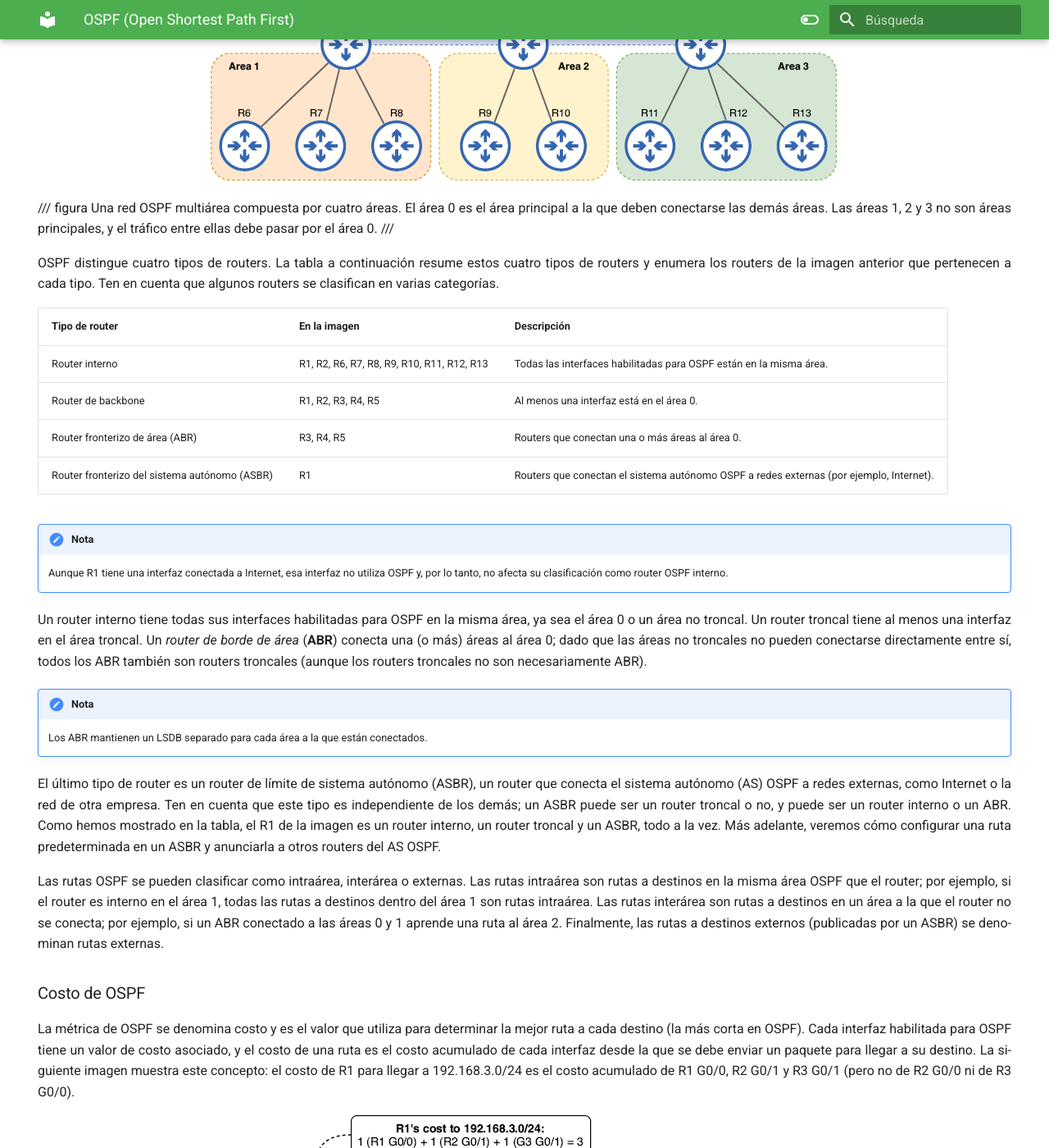
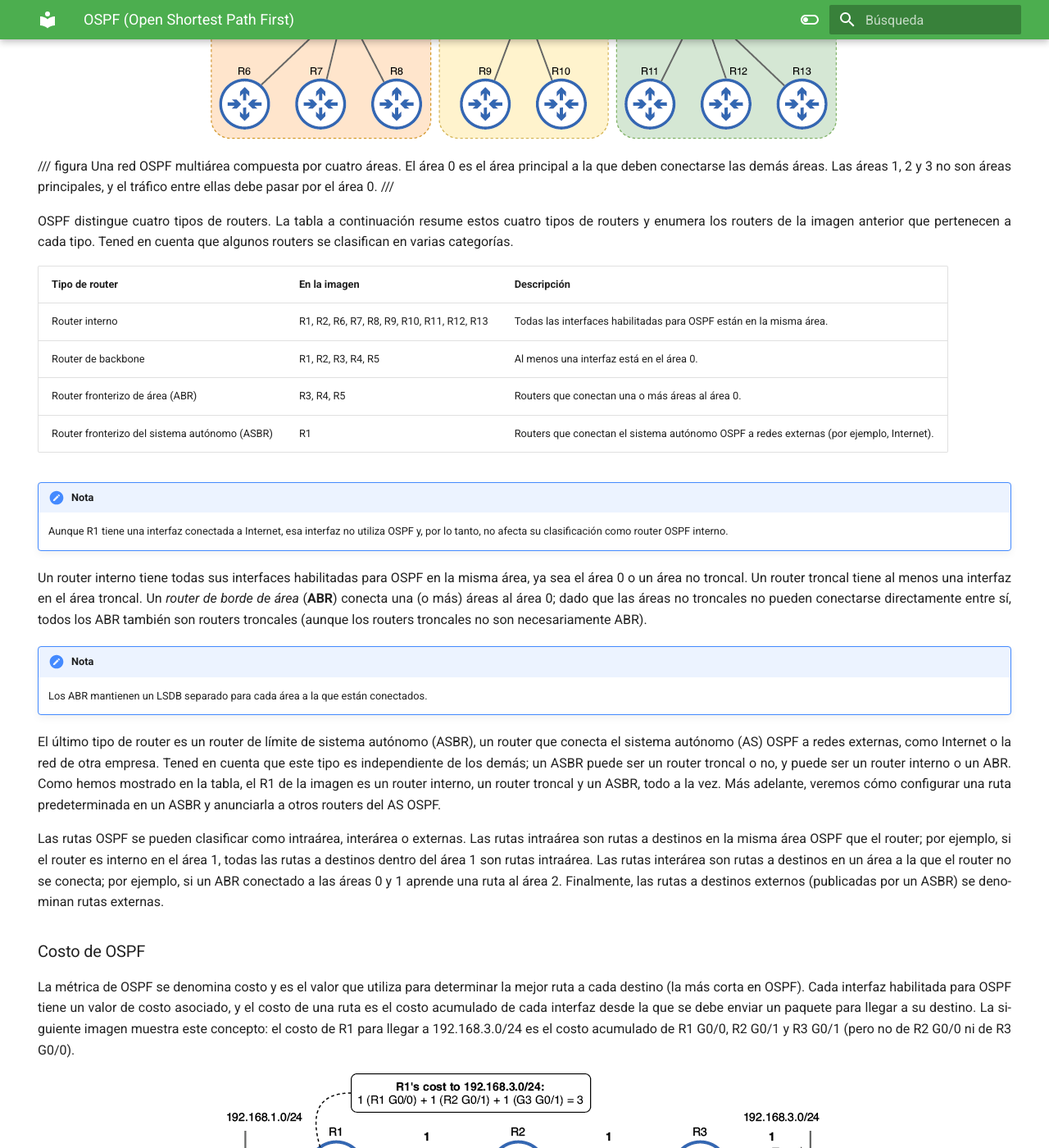
Before and after one commit to raul-profesor/PARE, an MkDocs documentation site: the page built from docs/ospf.md, in a window 1280 px wide and 1400 px high, scrolled down 2456 px. Shown: the whole window at 82% size. Built offline with MkDocs 1.6.1 and Material for MkDocs 9.7.7, drawn with Linux system fonts in a browser that asks for light colours; some of the changed text lies outside the part shown.

Commit message:
Fix OSPF

````diff
--- a/docs/ospf.md
+++ b/docs/ospf.md
@@ -64,7 +64,7 @@ En la siguiente imagen se muestra una red OSPF multiárea compuesta por cuatro
 Una red OSPF multiárea compuesta por cuatro áreas. El área 0 es el área principal a la que deben conectarse las demás áreas. Las áreas 1, 2 y 3 no son áreas principales, y el tráfico entre ellas debe pasar por el área 0.
 ///
 
-OSPF distingue cuatro tipos de routers. La tabla a continuación resume estos cuatro tipos de routers y enumera los routers de la imagen anterior que pertenecen a cada tipo. Ten en cuenta que algunos routers se clasifican en varias categorías.
+OSPF distingue cuatro tipos de routers. La tabla a continuación resume estos cuatro tipos de routers y enumera los routers de la imagen anterior que pertenecen a cada tipo. Tened en cuenta que algunos routers se clasifican en varias categorías.
 
 | Tipo de router | En la imagen| Descripción |
 |----------------|-------------------|-------------|
@@ -81,7 +81,7 @@ Un router interno tiene todas sus interfaces habilitadas para OSPF en la misma
 !!!note "Nota"
     Los ABR mantienen un LSDB separado para cada área a la que están conectados.
 
-El último tipo de router es un router de límite de sistema autónomo (ASBR), un router que conecta el sistema autónomo (AS) OSPF a redes externas, como Internet o la red de otra empresa. Ten en cuenta que este tipo es independiente de los demás; un ASBR puede ser un router troncal o no, y puede ser un router interno o un ABR. Como hemos mostrado en la tabla, el R1 de la imagen es un router interno, un router troncal y un ASBR, todo a la vez. Más adelante, veremos cómo configurar una ruta predeterminada en un ASBR y anunciarla a otros routers del AS OSPF.
+El último tipo de router es un router de límite de sistema autónomo (ASBR), un router que conecta el sistema autónomo (AS) OSPF a redes externas, como Internet o la red de otra empresa. Tened en cuenta que este tipo es independiente de los demás; un ASBR puede ser un router troncal o no, y puede ser un router interno o un ABR. Como hemos mostrado en la tabla, el R1 de la imagen es un router interno, un router troncal y un ASBR, todo a la vez. Más adelante, veremos cómo configurar una ruta predeterminada en un ASBR y anunciarla a otros routers del AS OSPF.
 
 Las rutas OSPF se pueden clasificar como intraárea, interárea o externas. Las rutas intraárea son rutas a destinos en la misma área OSPF que el router; por ejemplo, si el router es interno en el área 1, todas las rutas a destinos dentro del área 1 son rutas intraárea. Las rutas interárea son rutas a destinos en un área a la que el router no se conecta; por ejemplo, si un ABR conectado a las áreas 0 y 1 aprende una ruta al área 2. Finalmente, las rutas a destinos externos (publicadas por un ASBR) se denominan rutas externas.
 
@@ -355,7 +355,7 @@ La figura de abajo muestra una situación en la que se debe configurar una inter
 R3 anuncia el prefijo de red de G0/1 (una interfaz pasiva), pero no envía mensajes de saludo OSPF desde allí.
 ///
 
-Configurar interfaces de loopback como pasivas también se considera una buena práctica en OSPF. Dado que una interfaz de loopback es una interfaz virtual que no está conectada físicamente a ninguna red, no es prácticamente necesario que envíe mensajes de saludo OSPF para intentar establecer relaciones de vecindad. Para configurar una interfaz pasiva, se utiliza el comando `passive-interface interface-name en el modo de configuración del router. En el siguiente ejemplo, se configuran R3 G0/1 y L0 como interfaces pasivas:
+Configurar interfaces de loopback como pasivas también se considera una buena práctica en OSPF. Dado que una interfaz de loopback es una interfaz virtual que no está conectada físicamente a ninguna red, no es prácticamente necesario que envíe mensajes de saludo OSPF para intentar establecer relaciones de vecindad. Para configurar una interfaz pasiva, se utiliza el comando `passive-interface interface-name` en el modo de configuración del router. En el siguiente ejemplo, se configuran R3 G0/1 y L0 como interfaces pasivas:
 
 ```
 R3(config)# router ospf 1
````
Also changed, not shown: other parts of docs/ospf.md (+5 -5 lines), site/ospf/index.html, site/search.json.
